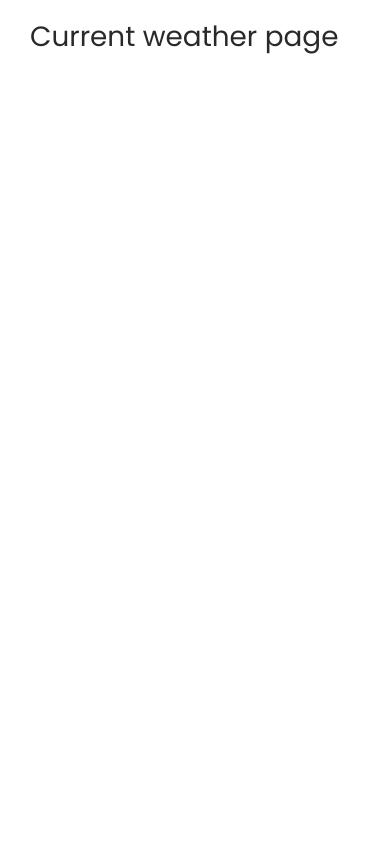
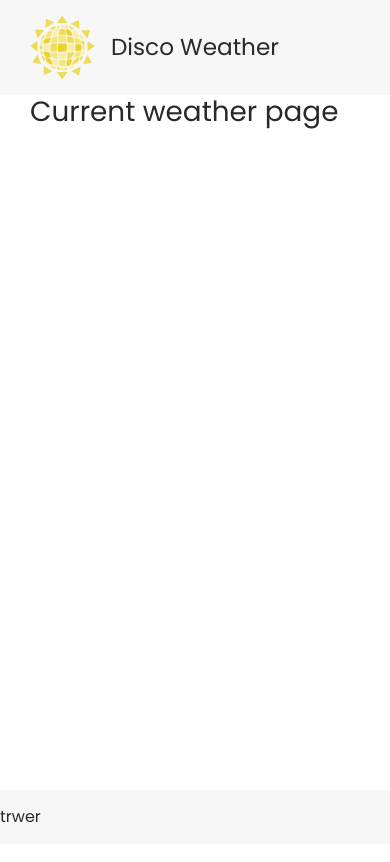
Before and after one commit to MathieuParadis/hk-weather-forecast, a React (Create React App) app: page /current-weather in a window 390 px wide. Shown: the top 862 px of the page. Built offline with nearby package versions, Linux system fonts and the light colour scheme.

Commit message:
Edited navigationMobile component

```diff
--- a/src/App.js
+++ b/src/App.js
@@ -11,12 +11,15 @@ import Tidal from './pages/Tidal';
 
 // COMPONENT IMPORTS
 import Navigation from './components/Navigation';
+import NavigationMobile from './components/NavigationMobile';
 
 const App = () => {
+
   return (
     <div className="App">
       <Router>
-        <Navigation />
+      <Navigation />
+      <NavigationMobile />
         <Routes>
           <Route path="/" element={<Home />} />
           <Route path="/current-weather" exact="true" element={<CurrentWeather />} />
--- a/src/components/Navigation.jsx
+++ b/src/components/Navigation.jsx
@@ -18,12 +18,12 @@ const Navigation = () => {
   }
 
   return (
-    <div className="navigation d-none d-md-flex justify-content-between align-items-center">
+    <div className="navigation d-flex justify-content-between align-items-center">
       <div className="d-flex align-items-center pointer" onClick={refreshPage}>
         <img className="logo" src={logo} alt="MP logo"/>
         <h3 className="ms-3 mb-0">Disco Weather</h3>
       </div>
-      <div className="nav-links d-flex flex-row justify-content-between align-items-center">
+      <div className="nav-links d-none d-md-flex flex-row justify-content-between align-items-center">
         <NavLink exact="true" to="/current-weather" className="me-3">Current weather</NavLink>
         <NavLink exact="true" to="/forecast" className="mx-3">Forecast</NavLink>
         <NavLink exact="true" to="/sun-moon-times" className="mx-3">Sun / Moon charts</NavLink>
--- /dev/null
+++ b/src/components/NavigationMobile.jsx
@@ -0,0 +1,34 @@
+// CONFIG IMPORTS
+import React, {useEffect} from 'react';
+import { NavLink, useLocation } from 'react-router-dom';
+
+const NavigationMobile = () => {
+  const location = useLocation();
+
+  const hideComponentOnHomepage = () => {
+    const navMobile = document.querySelector(".navigation-mobile");
+    if (location.pathname === '/') {
+      navMobile.classList.add('d-none');
+    } else {
+      navMobile.classList.remove('d-none');
+    }
+  }
+
+  useEffect(() => {
+    hideComponentOnHomepage();
+  }, [location]);
+
+  return (
+    <div className="navigation-mobile d-md-none fixed-bottom">
+      {/* <NavLink exact="true" to={navElement.navlink} className="navlink">
+        <div className="card-content p-2">
+          <img src={navElement.img} alt={navElement.title + " icon"} className="illustration align-self-center" />
+          <h4 className="fw-bold text-center mb-0 pt-2">{navElement.title}</h4>
+        </div>
+      </NavLink> */}
+      trwer
+    </div>
+  );
+};
+
+export default NavigationMobile;
--- a/src/pages/CurrentWeather.jsx
+++ b/src/pages/CurrentWeather.jsx
@@ -1,7 +1,11 @@
 // CONFIG IMPORTS
-import React from 'react';
+import React, {useEffect} from 'react';
 
 const CurrentWeather = () => {
+  useEffect(() => {
+    window.scrollTo(0, 0);
+  }, []);
+
   return (
     <div className="current-weather">
       <h1>Current weather page</h1>
--- a/src/pages/Forecast.jsx
+++ b/src/pages/Forecast.jsx
@@ -1,7 +1,11 @@
 // CONFIG IMPORTS
-import React from 'react';
+import React, {useEffect} from 'react';
 
 const Forecast = () => {
+  useEffect(() => {
+    window.scrollTo(0, 0);
+  }, []);
+
   return (
     <div className="forecast">
       <h1>Forecast page</h1>
--- a/src/pages/Home.jsx
+++ b/src/pages/Home.jsx
@@ -1,5 +1,5 @@
 // CONFIG IMPORTS
-import React from 'react';
+import React, {useEffect} from 'react';
 
 // COMPONENTS IMPORTS
 import NavMenuCard from '../components/NavMenuCard';
--- a/src/pages/SunMoon.jsx
+++ b/src/pages/SunMoon.jsx
@@ -1,7 +1,11 @@
 // CONFIG IMPORTS
-import React from 'react';
+import React, {useEffect} from 'react';
 
 const SunMoon = () => {
+  useEffect(() => {
+    window.scrollTo(0, 0);
+  }, []);
+
   return (
     <div className="sun-moon">
       <h1>Sun and Moon page</h1>
--- a/src/pages/Tidal.jsx
+++ b/src/pages/Tidal.jsx
@@ -1,7 +1,11 @@
 // CONFIG IMPORTS
-import React from 'react';
+import React, {useEffect} from 'react';
 
 const Tidal = () => {
+  useEffect(() => {
+    window.scrollTo(0, 0);
+  }, []);
+
   return (
     <div className="tidal">
       <h1>Tidal page</h1>
--- /dev/null
+++ b/src/styles/components/_navigationMobile.scss
@@ -0,0 +1,5 @@
+.navigation-mobile {
+  background-color: var(--light-bg-color);
+  margin: -20px -30px 0 -30px;
+  padding: 15px 30px;
+}
--- a/src/styles/index.scss
+++ b/src/styles/index.scss
@@ -5,6 +5,7 @@
 // COMPONENTS STYLES IMPORTS
 @import './components/navigation';
 @import './components/navMenuCard';
+@import './components/navigationMobile';
 
 // PAGES STYLES IMPORTS
 @import './pages/currentWeather';
```
Also changed, not shown: src/components/NavigationMobile.jsx.jsx (deleted, +0 -17 lines).
